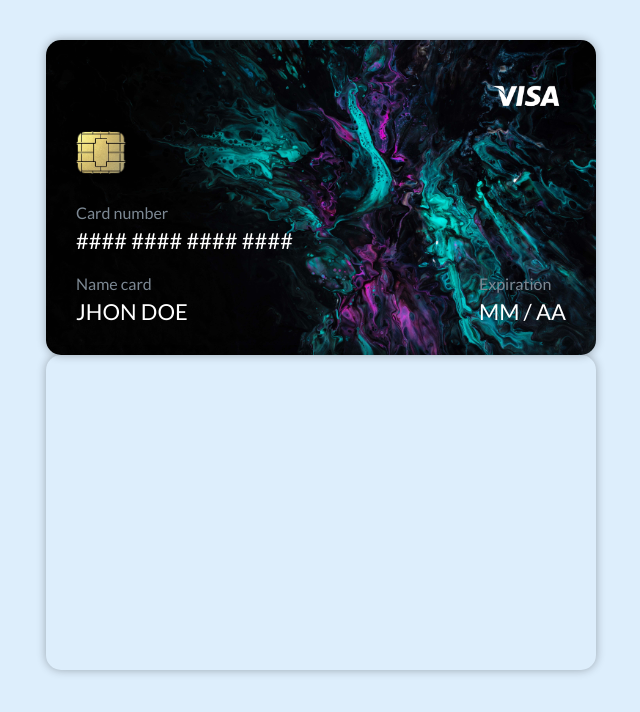
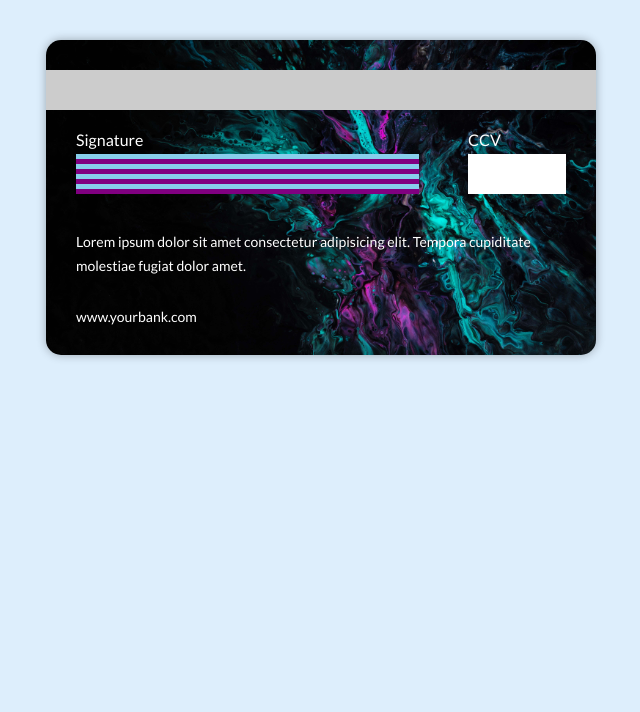
Before and after one commit to christianchourio/Dynamic-Form-For-Credit-Card, a plain HTML site: page index.html in a window 1280 px wide. Shown: the whole page, without its empty margins (319-959 px from the left). Drawn offline with Linux system fonts and the light colour scheme; a web font is replaced by a local one.

Commit message:
style back card

```diff
--- a/css/estilos.css
+++ b/css/estilos.css
@@ -48,6 +48,9 @@ body {
 	box-shadow: 0 0 10px rgba(0, 0, 0, .3);
 }
 
+
+/* Front Card */
+
 .card .lead {
 	width: 100%;
 	background: url("../img/bg-tarjeta/bg-tarjeta-03.jpg");
@@ -91,3 +94,75 @@ body {
 	justify-content: space-between;
 	margin-top: 20px;
 }
+
+/* Back Card */
+
+.back{
+	background: url("../img/bg-tarjeta/bg-tarjeta-03.jpg");
+	background-size: cover;
+	position: absolute;
+	top: 0;
+	transform: rotateY(180deg);
+	backface-visibility: hidden;
+}
+
+
+.back .blackbar {
+	height: 40px;
+	background: #cccccc;
+	width: 100%;
+	position: absolute;
+	top: 30px;
+	left: 0;
+}
+
+.back .datos {
+	margin-top: 60px;
+	display: flex;
+	justify-content: space-between;
+}
+
+.back .datos p {
+	margin-bottom: 5px;
+}
+
+.back .datos #signature {
+	width: 70%;
+}
+
+.back .datos #signature .signature{
+	height: 40px;
+	background: repeating-linear-gradient(skyblue 0, skyblue 5px, purple 5px, purple 10px);
+}
+
+.back .datos #signature .signature p{
+	line-height: 40px;
+	font-family: 'Liu Jian Mao Cao', cursive;
+	color: white;
+	font-size: 30px;
+	padding: 0 10px;
+	text-transform: capitalize;
+}
+
+.back .datos #ccv {
+	width: 20%;
+}
+
+.back .datos #ccv .ccv {
+	background: #fff;
+	height: 40px;
+	color: #000;
+	padding: 10px;
+	text-align: center;
+}
+
+.back .legend {
+	font-size: 14px;
+	line-height: 24px;
+}
+
+.back .link-bank {
+	font-size: 14px;
+	color: #fff;
+	text-decoration: none;
+}
--- a/index.html
+++ b/index.html
@@ -11,7 +11,7 @@
 <body>
 
 	<div class="container">
-		<section class="card" id="card">
+		<section class="card active" id="card">
 			<div class="lead">
 				<div class="logo">
 					<img src="img/logos/visa.png" alt="visa">
@@ -35,7 +35,19 @@
 				</div>
 			</div>
 			<div class="back">
-
+				<div class="blackbar"></div>
+				<div class="datos">
+					<div class="group" id="signature">
+						<p class="label">Signature</p>
+						<div class="signature"><p></p></div>
+					</div>
+					<div class="group" id="ccv">
+						<p class="label">CCV</p>
+						<p class="ccv"></p>
+					</div>
+				</div>
+				<p class="legend">Lorem ipsum dolor sit amet consectetur adipisicing elit. Tempora cupiditate molestiae fugiat dolor amet.</p>
+				<a href="#" class="link-bank">www.yourbank.com</a>
 			</div>
 		</section>
 	</div>
```
